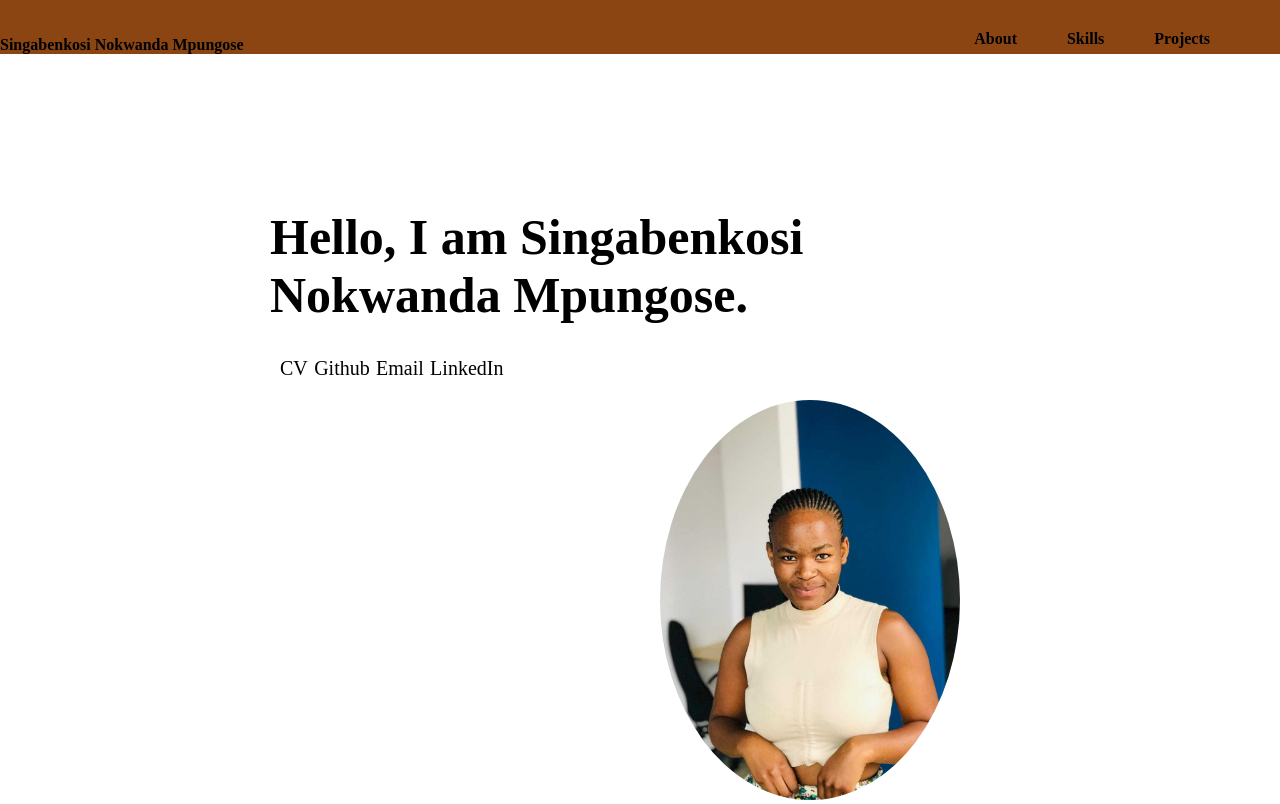
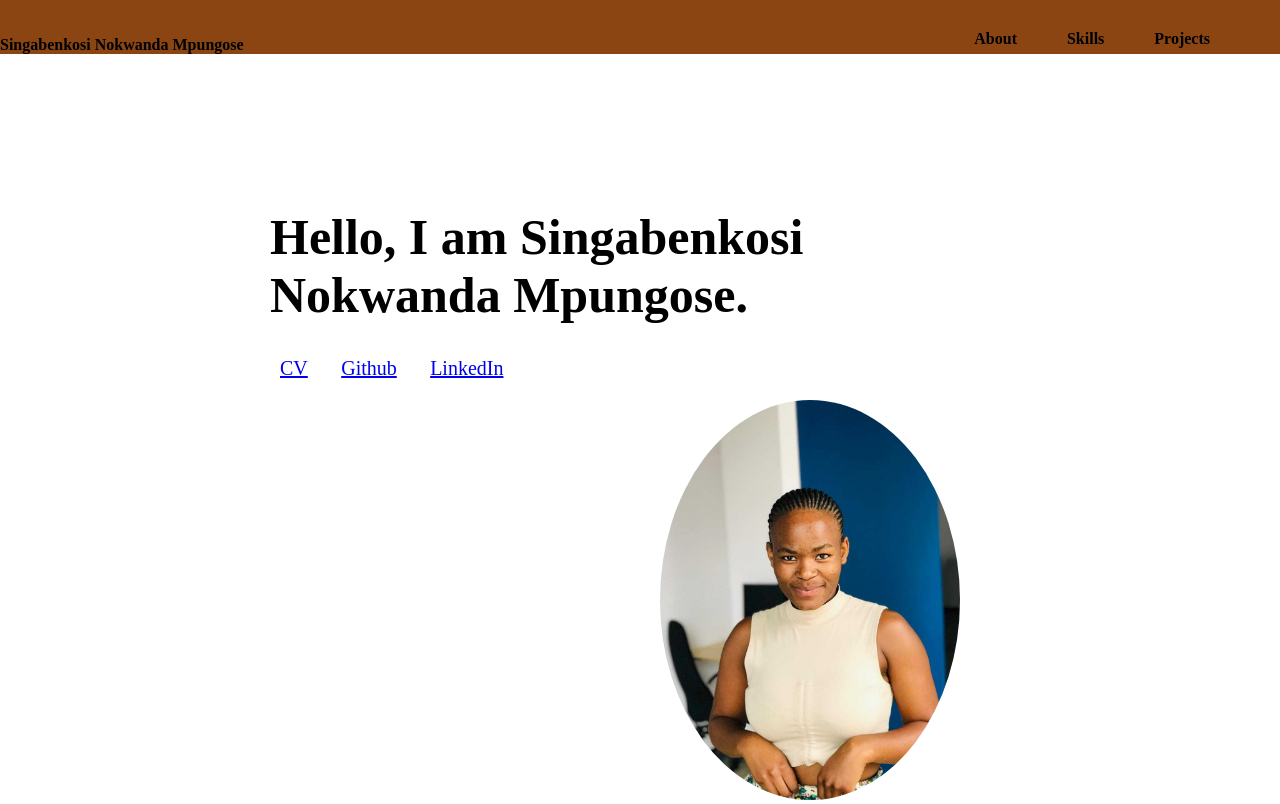
Before and after one commit to Nokwanda09/personal-portfolio, a plain HTML site: page index.html in a window 1280 px wide. Drawn offline with Linux system fonts and the light colour scheme.

Commit message:
Added links

```diff
--- a/index.html
+++ b/index.html
@@ -24,10 +24,17 @@
           Nokwanda Mpungose.
         </h1>
         <ul>
-          <li>CV</li>
-          <li>Github</li>
-          <li>Email</li>
-          <li>LinkedIn</li>
+          <li><a href="src/SN  Mpungose.pdf" target="_blank">CV</a></li>
+          <li>
+            <a href="https://github.com/Nokwanda09" target="_blank">Github</a>
+          </li>
+          <li>
+            <a
+              href="https://www.linkedin.com/in/singabenkosi-mpungose-b9009a24a?utm_source=share&utm_campaign=share_via&utm_content=profile&utm_medium=android_app"
+              target="_blank"
+              >LinkedIn</a
+            >
+          </li>
         </ul>
         <!-- <p class="brief-into">I am a WeThinkCode_ student.</p> -->
       </div>
```
Also changed, not shown: 1 other file.
